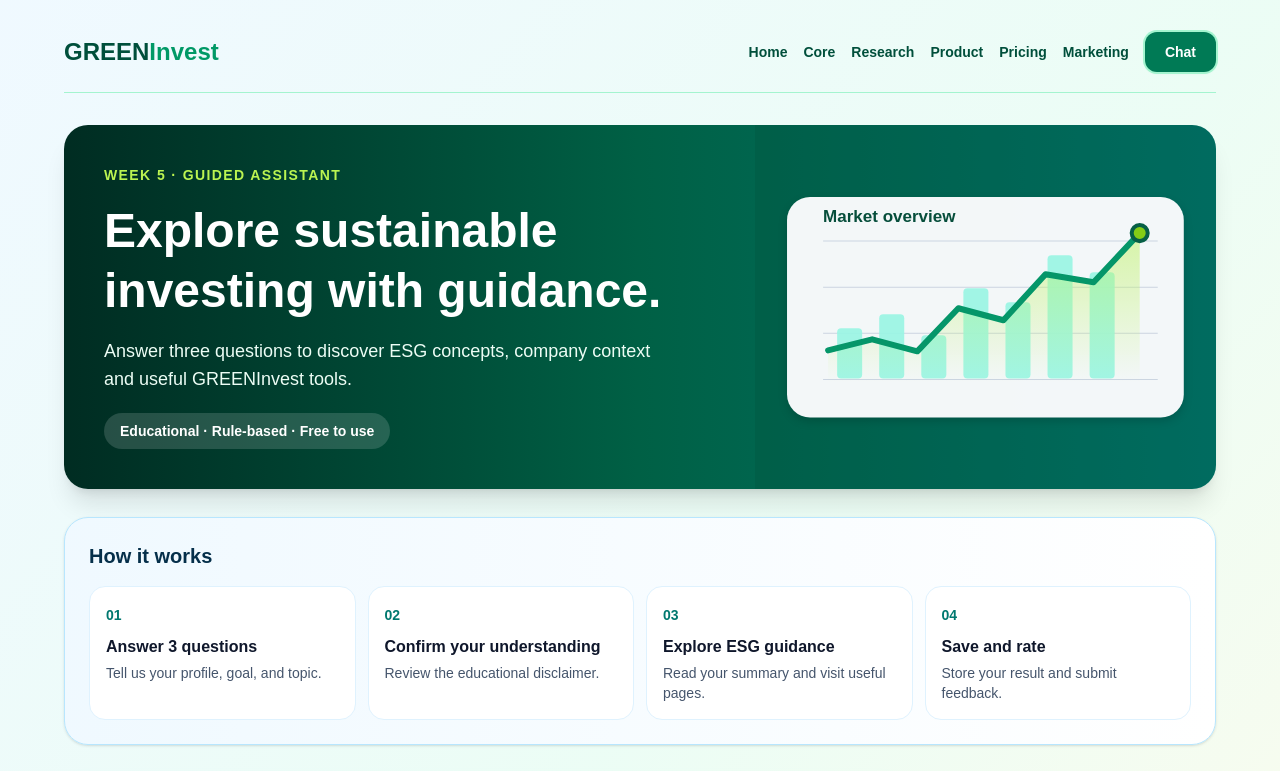
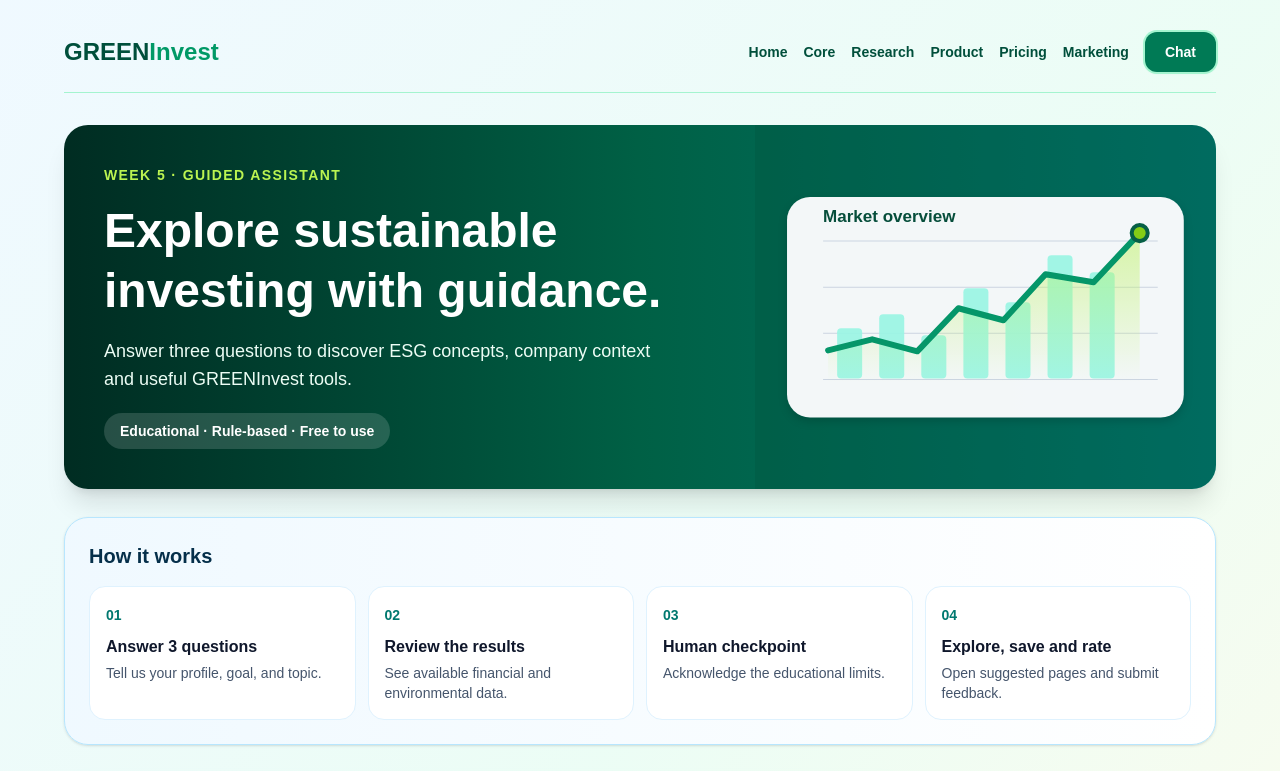
Before and after one commit to sofiacoria-afk/GreenInvest, a Next.js app: page /chat in a window 1280 px wide. Shown: the top 771 px of the page. Built offline with nearby package versions, Linux system fonts and the light colour scheme; no server answers.

Commit message:
Week 5: align how-it-works instructions with financial overview before checkpoint

```diff
--- a/src/app/chat/page.tsx
+++ b/src/app/chat/page.tsx
@@ -46,9 +46,9 @@ export default function ChatPage() {
           <div className="mt-4 grid gap-3 sm:grid-cols-2 lg:grid-cols-4">
             {[
               ["01", "Answer 3 questions", "Tell us your profile, goal, and topic."],
-              ["02", "Confirm your understanding", "Review the educational disclaimer."],
-              ["03", "Explore ESG guidance", "Read your summary and visit useful pages."],
-              ["04", "Save and rate", "Store your result and submit feedback."],
+              ["02", "Review the results", "See available financial and environmental data."],
+              ["03", "Human checkpoint", "Acknowledge the educational limits."],
+              ["04", "Explore, save and rate", "Open suggested pages and submit feedback."],
             ].map(([number, title, description]) => (
               <div key={number} className="rounded-2xl border border-sky-100 bg-white p-4">
                 <span className="text-sm font-black text-teal-700">{number}</span>
```
